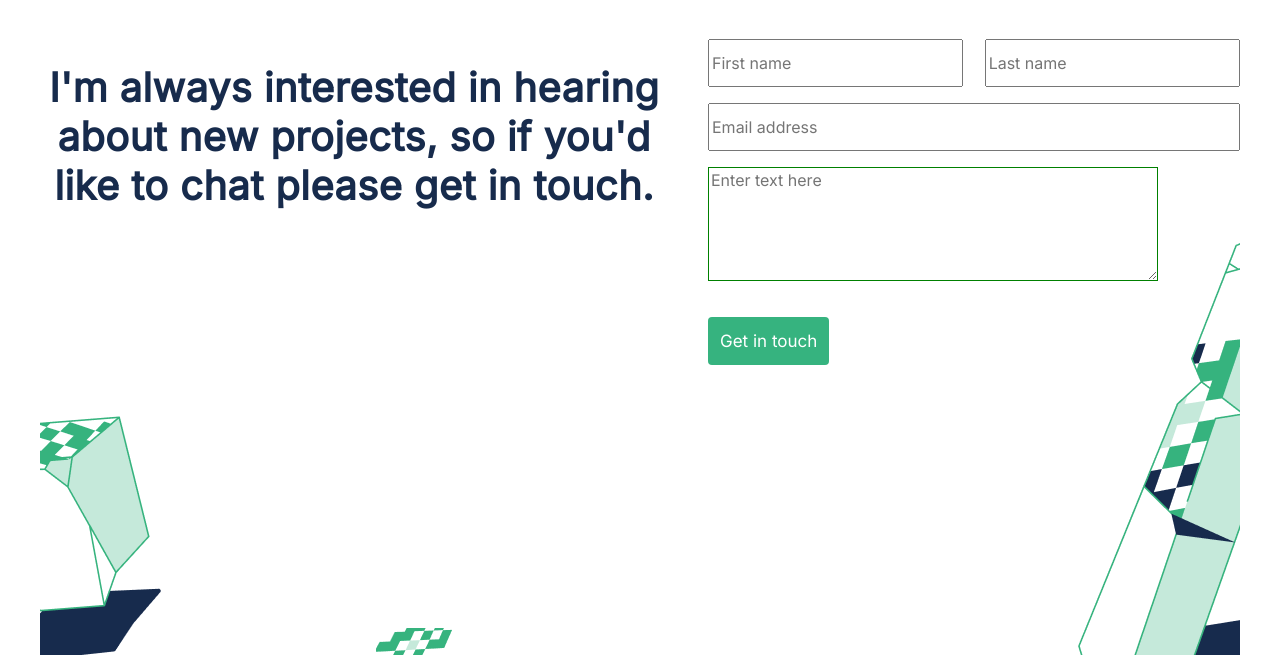
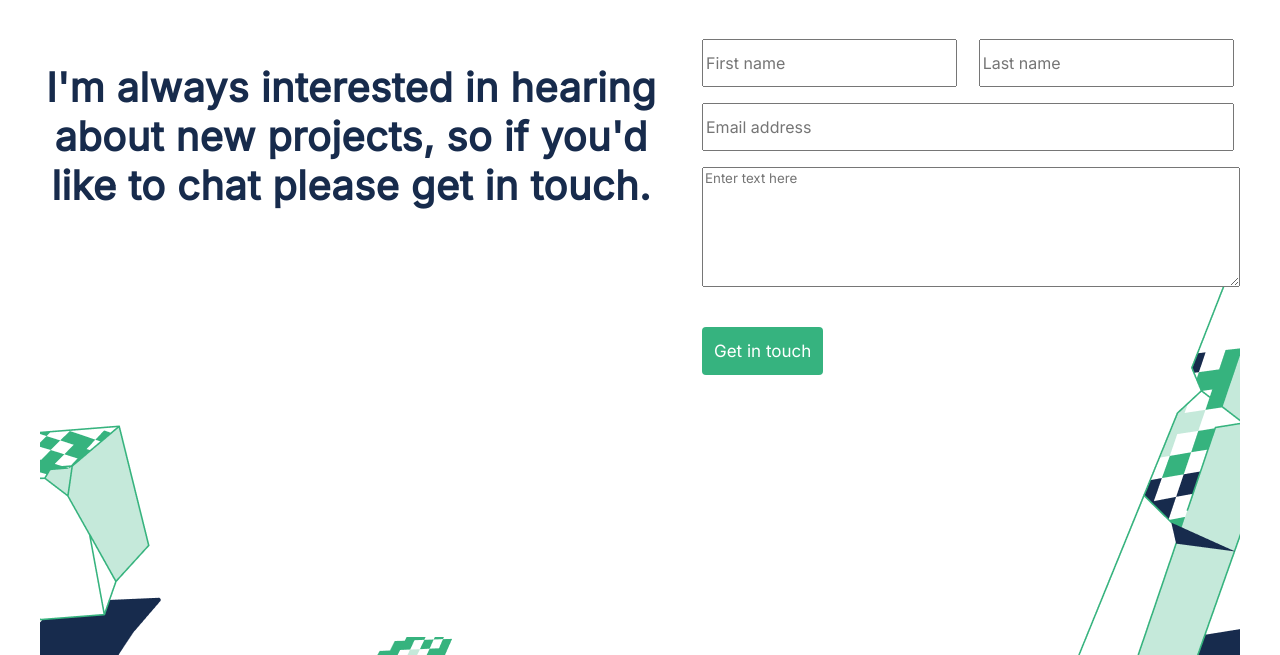
Before and after one commit to mumo-esther/Desktop-portfolio, a plain HTML site: page index.html in a window 1280 px wide. Shown: the part 2725-3380 px from the top of the page. Drawn offline with Linux system fonts and the light colour scheme.

Commit message:
Add modified css file

```diff
--- a/style.css
+++ b/style.css
@@ -286,7 +286,6 @@
     height: 245px;
     left: 1489px;
     top: 2307px;
-
     transform: matrix(-1, 0, 0, 1, 0, 0);
   }
 
@@ -499,6 +498,13 @@
     width: calc(95vw - 684px);
   }
 
+  input {
+    font: 1em "inter", sans-serif;
+    width: 450px;
+    height: 48px;
+    box-sizing: border-box;
+  }
+
   .input-full-name input {
     max-width: 48%;
     min-width: 48%;
@@ -515,22 +521,6 @@
 
   form li + li {
     margin-top: 1em;
-  }
-
-  input {
-    font: 1em "inter", sans-serif;
-    width: 450px;
-    height: 48px;
-    box-sizing: border-box;
-  }
-
-  textarea {
-    font: 1em "inter", sans-serif;
-    width: 450px;
-    box-sizing: border-box;
-    border: 1px solid green;
-    vertical-align: top;
-    height: 114px;
   }
 
   input:focus:valid,
```
